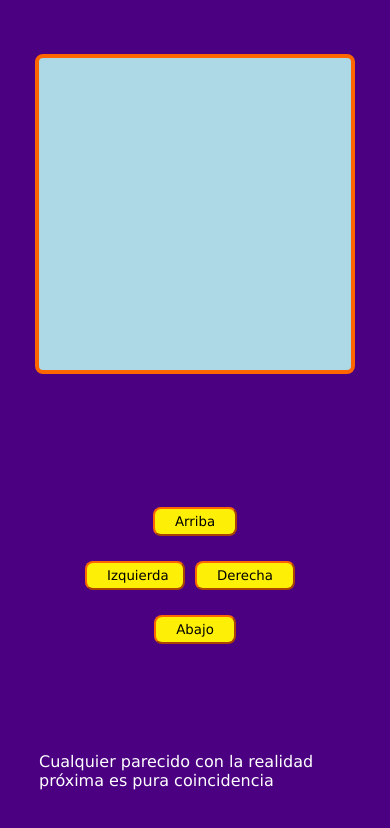
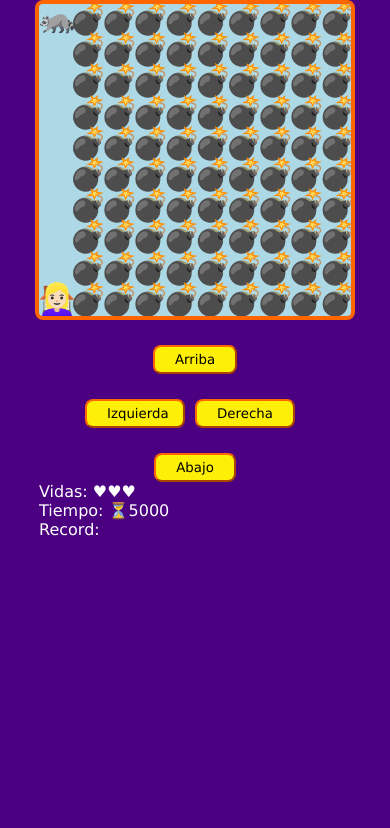
Before and after one commit to rafa794/Raccorp, a plain HTML site: page index.html in a window 390 px wide. Drawn offline with Linux system fonts and the light colour scheme.

Commit message:
Terminando lógica y detalles

```diff
--- a/index.html
+++ b/index.html
@@ -1,10 +1,10 @@
 <!DOCTYPE html>
 <html lang="en">
   <head>
-    <meta charset="UTF-8">
-    <meta http-equiv="X-UA-Compatible" content="IE=edge">
-    <meta name="viewport" content="width=device-width, initial-scale=1.0">
-    <link rel="stylesheet" href="styles.css">
+    <meta charset="UTF-8" />
+    <meta http-equiv="X-UA-Compatible" content="IE=edge" />
+    <meta name="viewport" content="width=device-width, initial-scale=1.0" />
+    <link rel="stylesheet" href="styles.css" />
     <title>Platzriv - Juego Online de carreras y calaveras</title>
   </head>
   <body>
@@ -20,7 +20,10 @@
 
       <div class="messages">
         <!-- To do -->
-            <p>Cualquier parecido con la realidad próxima es pura coincidencia</p>
+        <p>Vidas: <span id="lives"></span></p>
+        <p>Tiempo: ⏳<span id="time"></span></p>
+        <p>Record: <span id="record"></span></p>
+        <p id="result"></p>
       </div>
     </div>
 
--- a/maps.js
+++ b/maps.js
@@ -1,5 +1,15 @@
-const emojis =
-{'-':' ','O':'🏠','P':'🦝','X':'💣','I':'🎁','PLAYER':'👱🏻‍♀️','BOMB_COLLISION':'🔥','GAME_OVER':'👎','WIN':'🏆',};
+const emojis = {
+  "-": " ",
+  O: "🏠",
+  P: "🦝",
+  X: "💣",
+  I: "🎁",
+  PLAYER: "👱🏻‍♀️",
+  BOMB_COLLISION: "🔥",
+  GAME_OVER: "👎",
+  WIN: "🏆",
+  HEART: "♥",
+};
 const maps = [];
 maps.push(`
   PXXXXXXXXX
@@ -12,7 +22,8 @@ maps.push(`
   -XXXXXXXXX
   -XXXXXXXXX
   OXXXXXXXXX
-`);maps.push(`
+`);
+maps.push(`
   O--XXXXXXX
   X--XXXXXXX
   XX----XXXX
@@ -23,7 +34,8 @@ maps.push(`
   XX--XXX-XX
   XXXX---PXX
   XXXXXXXXXX
-  `);maps.push(`
+  `);
+maps.push(`
   P-----XXXX
   XXXXX-XXXX
   XX----XXXX
@@ -35,3 +47,15 @@ maps.push(`
   XX-----OXX
   XXXXXXXXXX
 `);
+maps.push(`
+  O---------
+  XXXXXXXXX-
+  XX------X-
+  XX-XXXX-X-
+  XX-XXPX-X-
+  XX-XX---X-
+  XX-XXXXXX-
+  XX--------
+  XXXXXXXXXX
+  XXXXXXXXXX
+`);
--- a/styles.css
+++ b/styles.css
@@ -11,7 +11,7 @@ body {
   align-items: center;
   justify-content: center;
   flex-wrap: wrap;
-    height: 100vh;
+  height: 100%;
   width: 100vw;
 }
 
@@ -57,6 +57,12 @@ body {
 }
 
 @media (max-width: 440px) {
-    button { margin-top: 25px; }
-    #up, #down { margin-left: 100%; margin-right: 100%; }
+  button {
+    margin-top: 25px;
   }
+  #up,
+  #down {
+    margin-left: 100%;
+    margin-right: 100%;
+  }
+}
```
Lines whose indentation alone changed are shown as unchanged.
